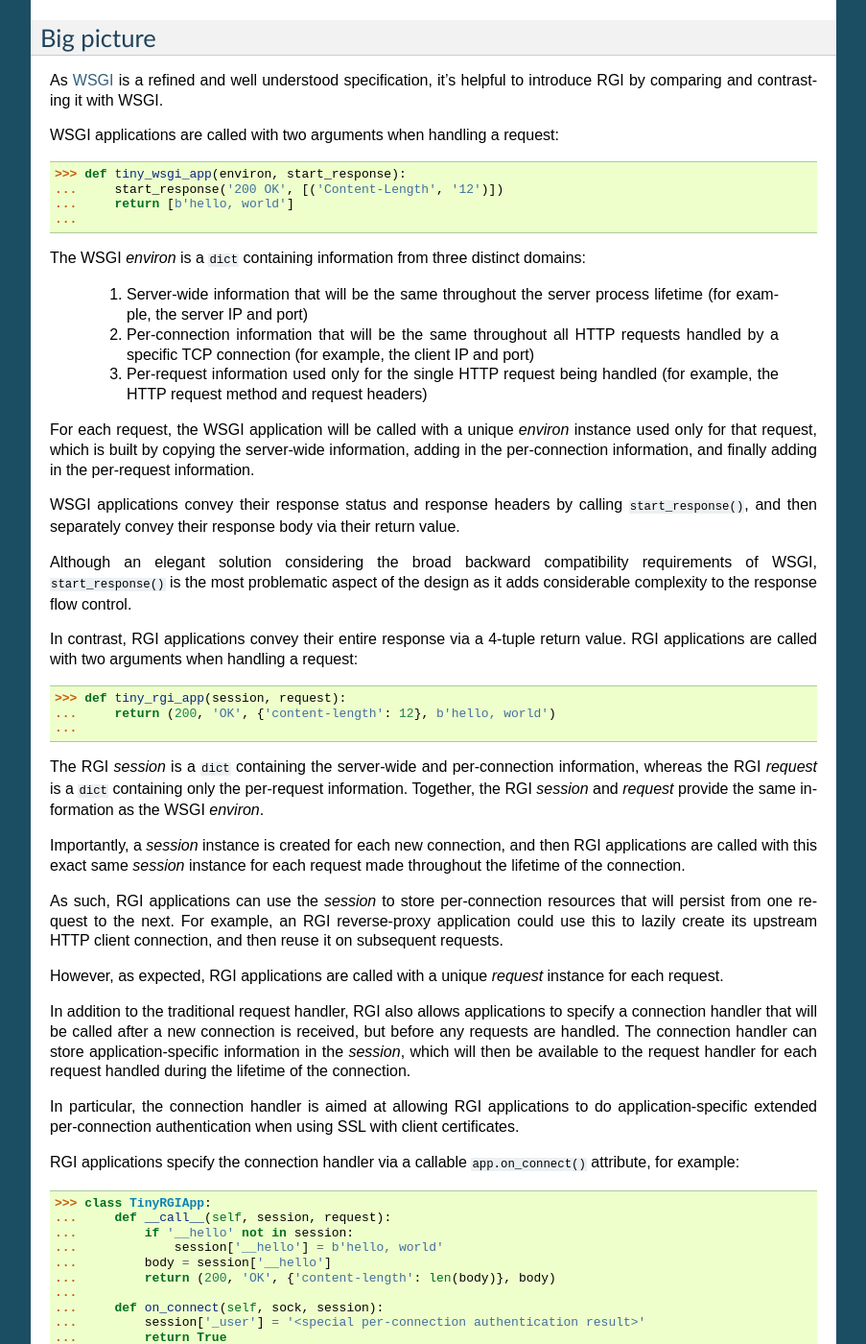
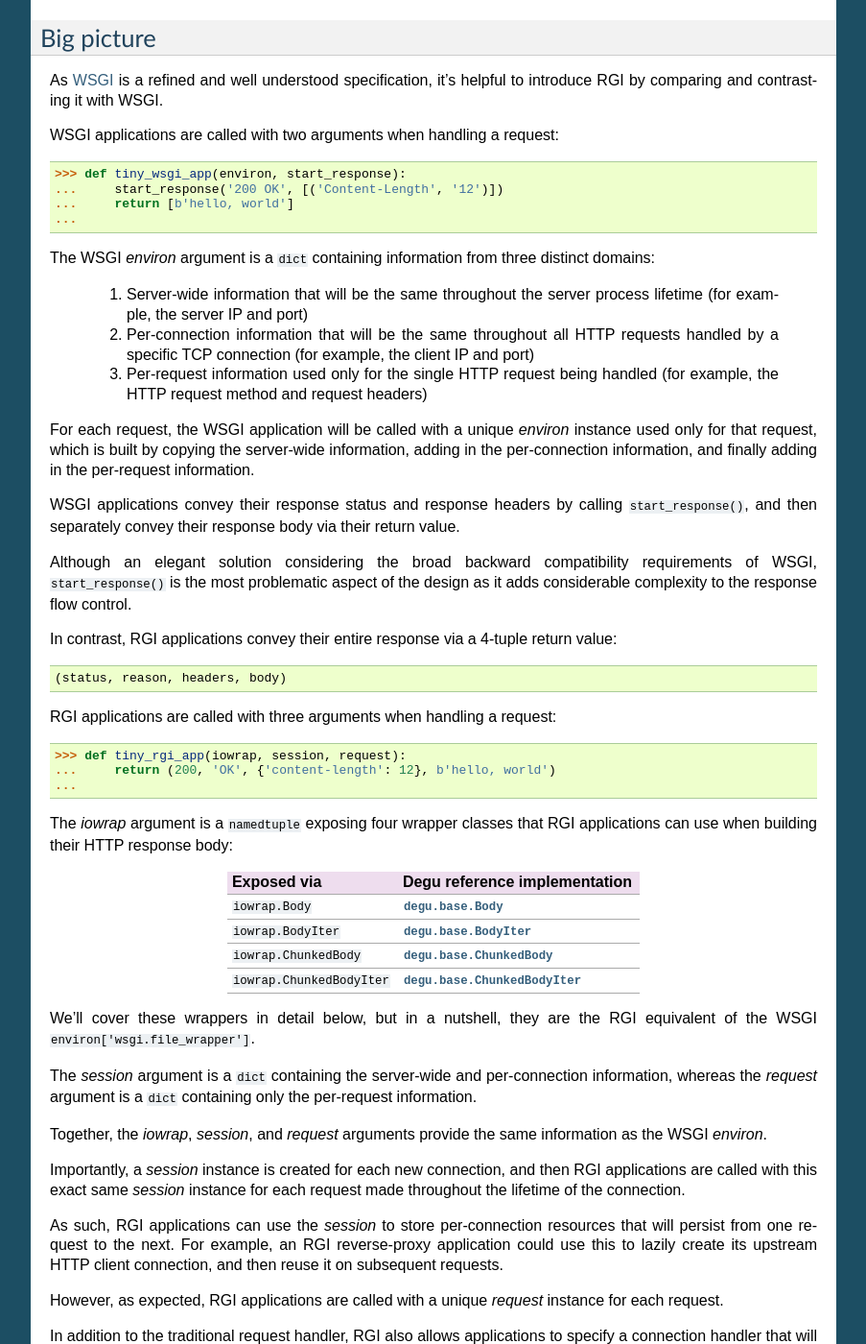
Before and after one commit to json420/degu, a Sphinx documentation site: the page built from doc/rgi.rst, in a window 1280 px wide and 1400 px high, scrolled down 580 px. Shown: the whole window at 96% size, without its empty margins (198-1101 px from the left). Built offline with Sphinx 7.4.7, drawn with Linux system fonts in a browser that asks for light colours.

Commit message:
doodling in rgi.rst, think I'm likeing 'iowrap' better than 'rgi' for arg name

```diff
--- a/doc/rgi.rst
+++ b/doc/rgi.rst
@@ -49,8 +49,8 @@ WSGI applications are called with two arguments when handling a request:
 ...     return [b'hello, world']
 ...
 
-The WSGI *environ* is a ``dict`` containing information from three distinct
-domains:
+The WSGI *environ* argument is a ``dict`` containing information from three
+distinct domains:
 
     1. Server-wide information that will be the same throughout the server
        process lifetime (for example, the server IP and port)
@@ -76,16 +76,37 @@ requirements of WSGI, ``start_response()`` is the most problematic aspect of the
 design as it adds considerable complexity to the response flow control.
 
 In contrast, RGI applications convey their entire response via a 4-tuple return
-value.  RGI applications are called with two arguments when handling a request:
+value::
 
->>> def tiny_rgi_app(session, request):
+    (status, reason, headers, body)
+
+RGI applications are called with three arguments when handling a request:
+
+>>> def tiny_rgi_app(iowrap, session, request):
 ...     return (200, 'OK', {'content-length': 12}, b'hello, world')
 ...
 
-The RGI *session* is a ``dict`` containing the server-wide and per-connection
-information, whereas the RGI *request* is a ``dict`` containing only the
-per-request information.  Together, the RGI *session* and *request* provide the
-same information as the WSGI *environ*.
+The *iowrap* argument is a ``namedtuple`` exposing four wrapper classes that RGI
+applications can use when building their HTTP response body:
+
+    ==========================  ==================================
+    Exposed via                 Degu reference implementation
+    ==========================  ==================================
+    ``iowrap.Body``             :class:`degu.base.Body`
+    ``iowrap.BodyIter``         :class:`degu.base.BodyIter`
+    ``iowrap.ChunkedBody``      :class:`degu.base.ChunkedBody`
+    ``iowrap.ChunkedBodyIter``  :class:`degu.base.ChunkedBodyIter`
+    ==========================  ==================================
+
+We'll cover these wrappers in detail below, but in a nutshell, they are the RGI
+equivalent of the WSGI ``environ['wsgi.file_wrapper']``.
+
+The *session* argument is a ``dict`` containing the server-wide and
+per-connection information, whereas the *request* argument is a ``dict``
+containing only the per-request information.
+
+Together, the *iowrap*, *session*, and *request* arguments provide the same
+information as the WSGI *environ*.
 
 Importantly, a *session* instance is created for each new connection, and then
 RGI applications are called with this exact same *session* instance for each
```
Also changed, not shown: other parts of doc/rgi.rst (+4 -4 lines).
